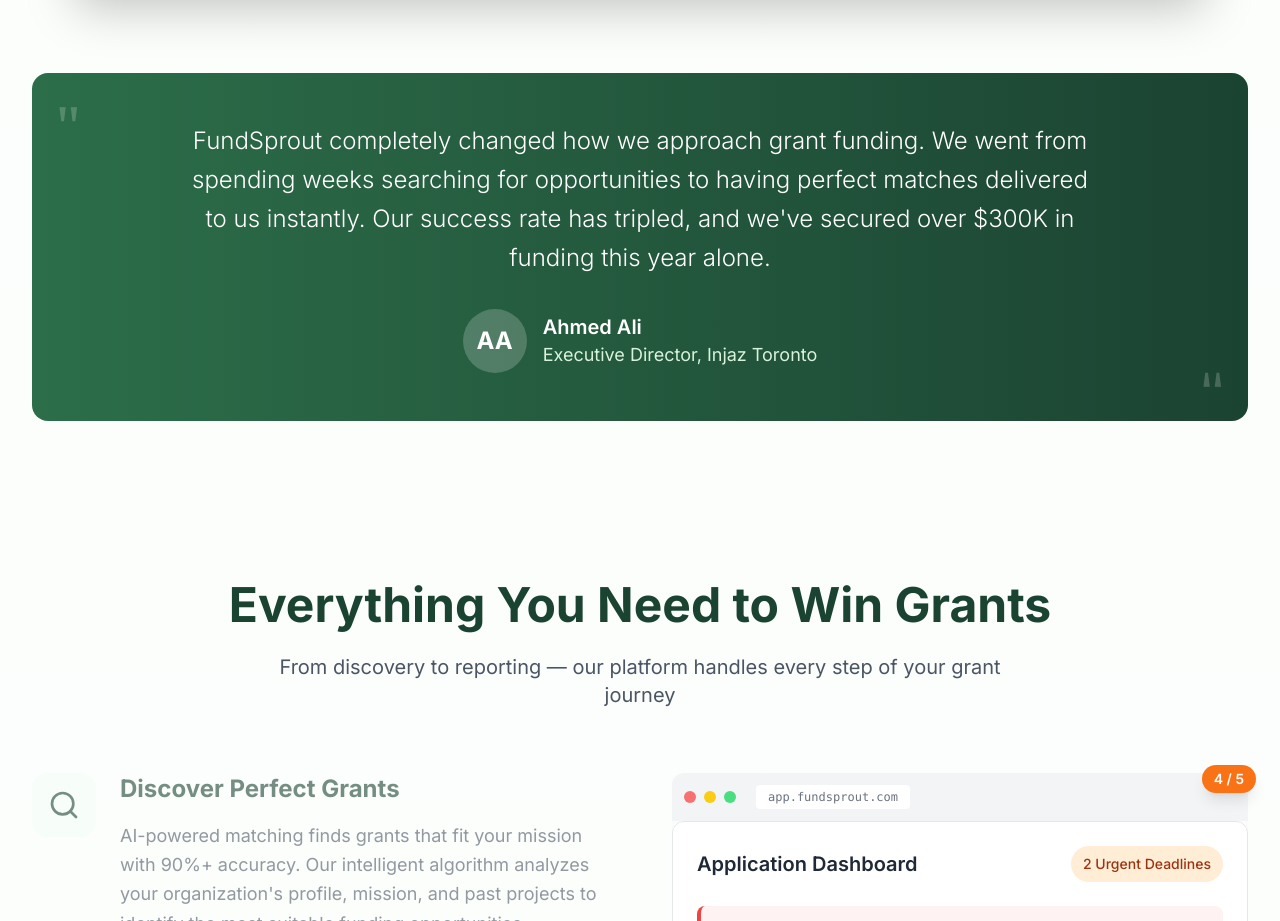
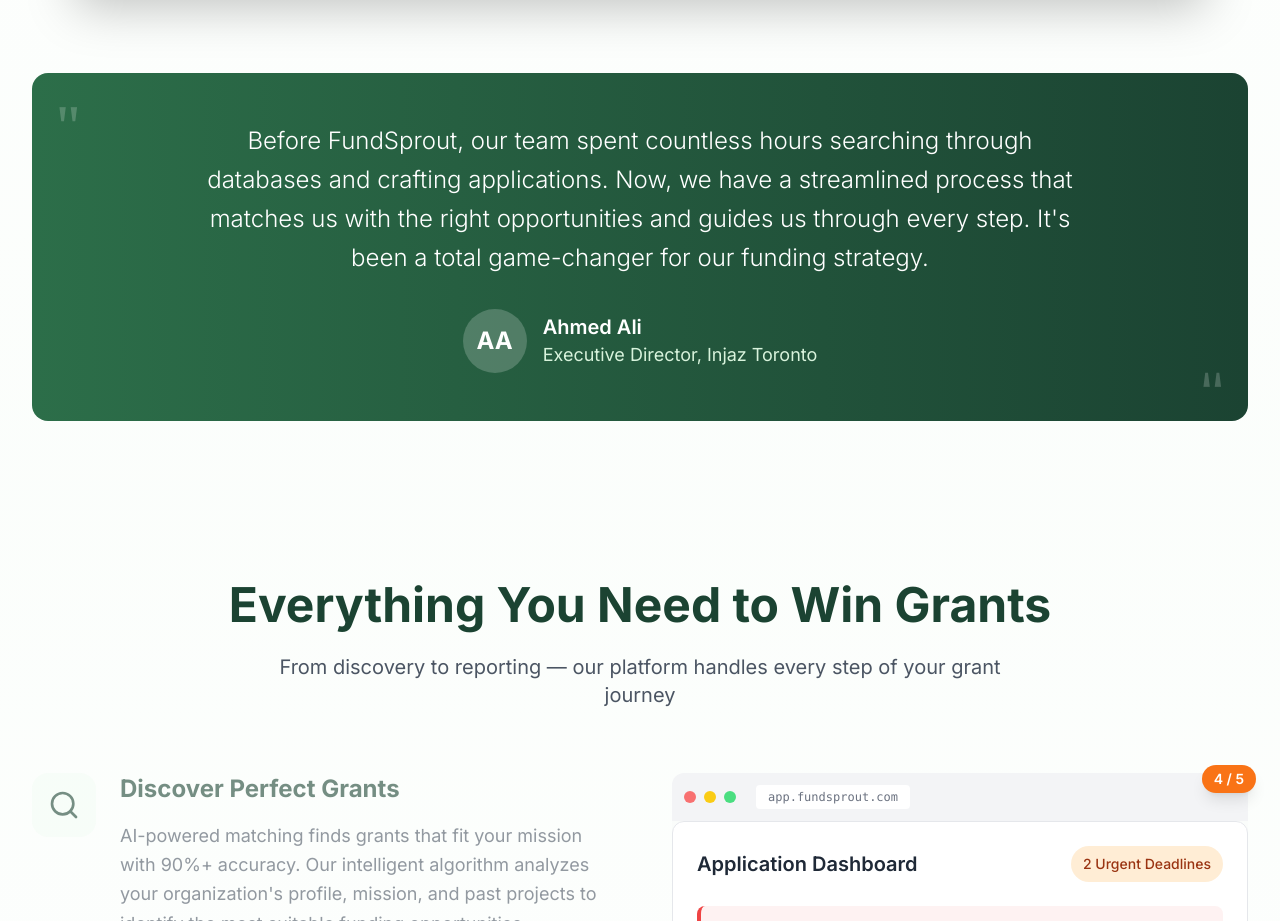
Before and after one commit to ahmedgadir/sprout-ai-landing-page, a React (Vite) app: page / in a window 1280 px wide. Shown: the part 2080-3001 px from the top of the page. Built offline with nearby package versions, Linux system fonts and the light colour scheme.

Commit message:
Revert AppShowcase changes
Reverts the changes made to the AppShowcase component to restore the original design with the app preview and transition screens.

```diff
--- a/src/components/AppShowcase.tsx
+++ b/src/components/AppShowcase.tsx
@@ -57,7 +57,7 @@ const AppShowcase = () => {
 
           <div className="max-w-4xl mx-auto">
             <p className="text-2xl font-light mb-8 leading-relaxed">
-              FundSprout completely changed how we approach grant funding. We went from spending weeks searching for opportunities to having perfect matches delivered to us instantly. Our success rate has tripled, and we've secured over $300K in funding this year alone.
+              Before FundSprout, our team spent countless hours searching through databases and crafting applications. Now, we have a streamlined process that matches us with the right opportunities and guides us through every step. It's been a total game-changer for our funding strategy.
             </p>
 
             <div className="flex items-center justify-center gap-4">
```
